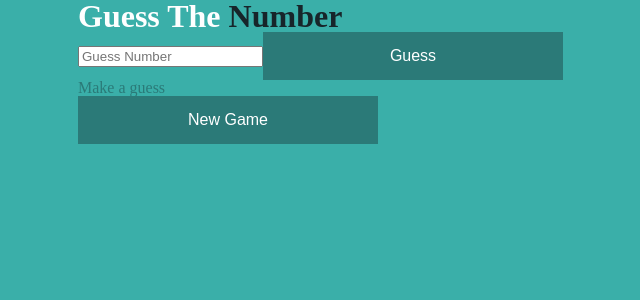
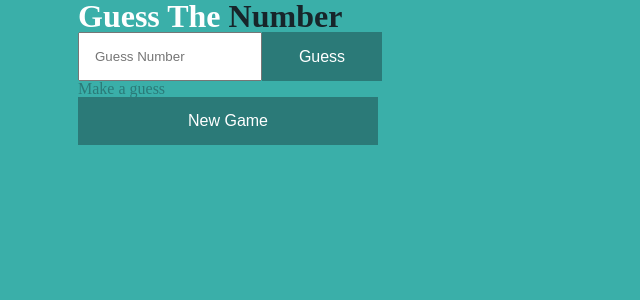
Before and after one commit to JKaram/number-guesser, a React (Create React App) app: page / in a window 1280 px wide. Shown: the top 300 px of the page, without its empty margins (262-902 px from the left). Built offline with nearby package versions, Linux system fonts and the light colour scheme; the HTML template or start-up script is replaced by a standard one.

Commit message:
style input box

```diff
--- a/src/App.js
+++ b/src/App.js
@@ -14,7 +14,6 @@ function App() {
     setAnswer(generateNumber);
     setGuesses([]);
     setStatus("Make a guess");
-
   };
 
   return (
--- a/src/components/input.js
+++ b/src/components/input.js
@@ -1,6 +1,5 @@
 import React, { useState } from "react";
 import '../styles/input.scss'
-
 export default function Input({
   checkGuess,
   setStatus,
@@ -26,12 +25,13 @@ export default function Input({
   return (
     <form onSubmit={handleSubmit}>
       <input
+        className="box"
         type="number"
         placeholder="Guess Number"
         value={value}
         onChange={handleChange}
       />
-      <button type="submit">Guess</button>
+      <button className="btn" type="submit">Guess</button>
     </form>
   );
 }
--- a/src/styles/input.scss
+++ b/src/styles/input.scss
@@ -0,0 +1,13 @@
+form {
+    display: flex;
+}
+
+input {
+    padding: 15px;
+    width: 25%;
+}
+
+.btn {
+    margin: 0;
+    width: 20%;
+}
```
